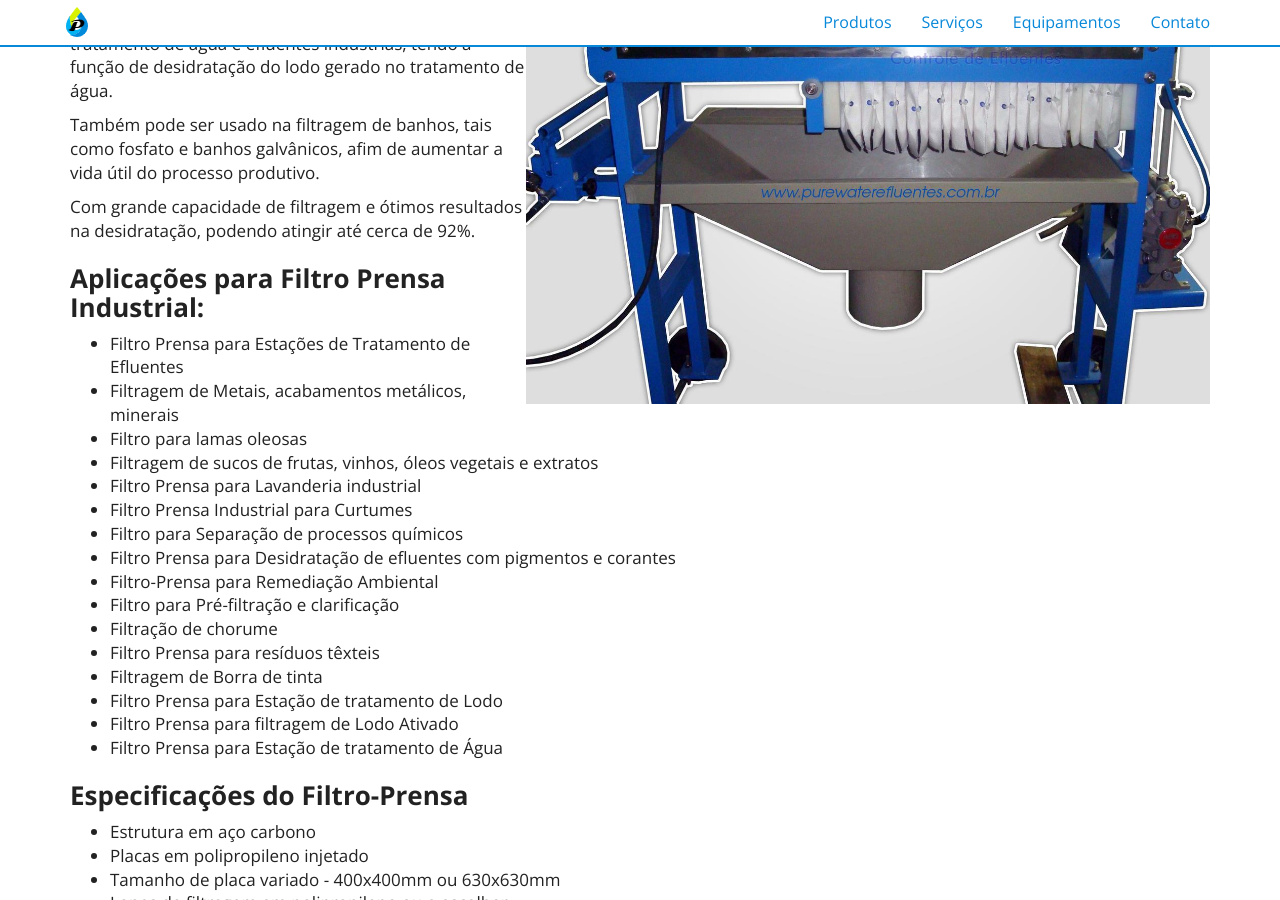
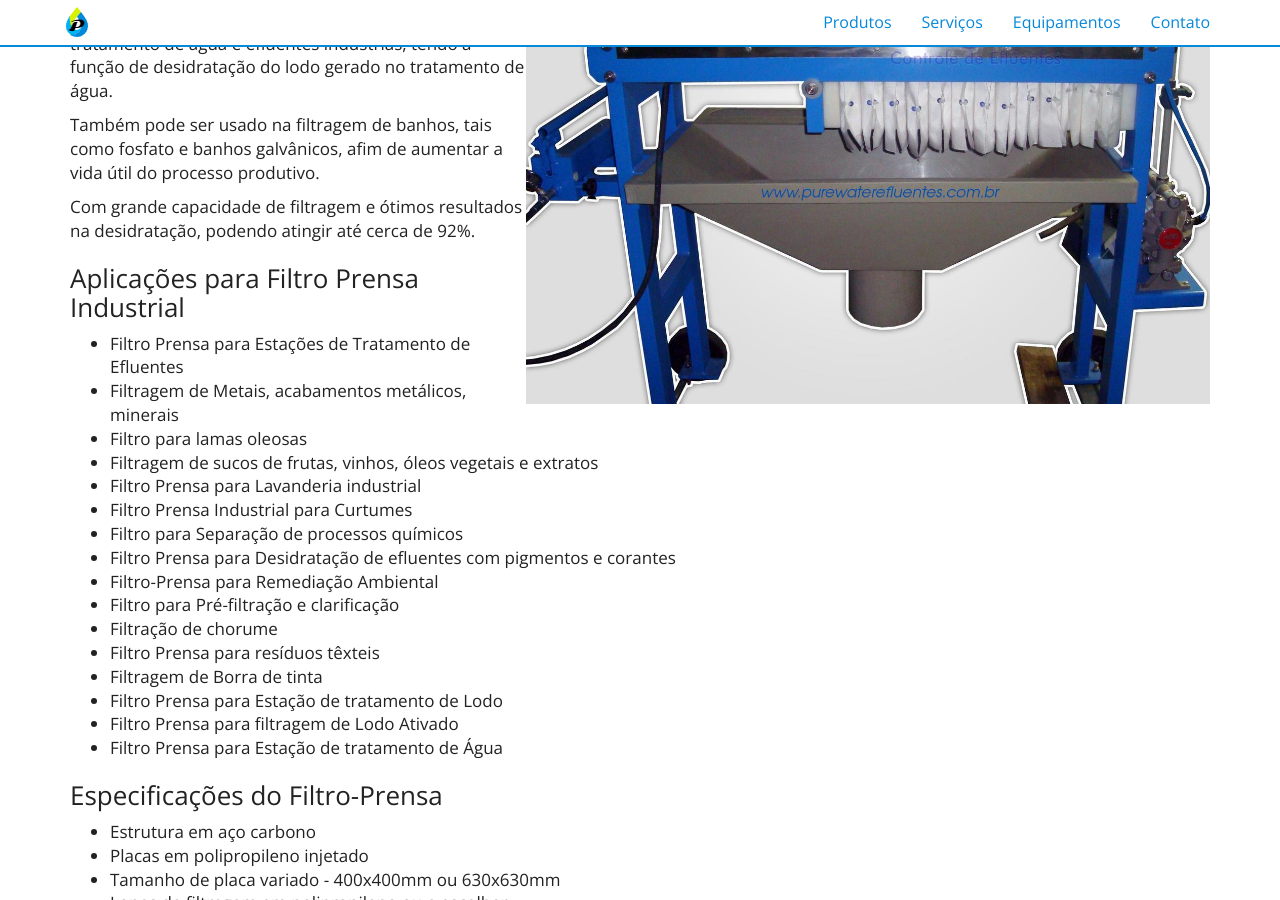
Before and after one commit to purewaterefluentes/purewaterefluentes.github.io, a Jekyll site: the page built from equipamentos/filtro-prensa.md, in a window 1280 px wide and 900 px high, scrolled down 500 px. Built offline with Jekyll 4.4.1, drawn with Linux system fonts in a browser that asks for light colours; nearby versions of some CDN libraries; library files that are not in the unit come from our copies.

Commit message:
Padronizacao

```diff
--- a/equipamentos/filtro-prensa.md
+++ b/equipamentos/filtro-prensa.md
@@ -14,7 +14,7 @@ Também pode ser usado na filtragem de banhos, tais como fosfato e banhos galvâ
 
 Com grande capacidade de filtragem e ótimos resultados na desidratação, podendo atingir até cerca de 92%.
 
-### **Aplicações para Filtro Prensa Industrial:**
+### Aplicações para Filtro Prensa Industrial
 
 - Filtro Prensa para Estações de Tratamento de Efluentes
 - Filtragem de Metais, acabamentos metálicos, minerais
@@ -34,7 +34,7 @@ Com grande capacidade de filtragem e ótimos resultados na desidratação, poden
 - Filtro Prensa para Estação de tratamento de Água
 
 
-### **Especificações do Filtro-Prensa**
+### Especificações do Filtro-Prensa
 
 - Estrutura em aço carbono
 - Placas em polipropileno injetado
@@ -46,17 +46,16 @@ Com grande capacidade de filtragem e ótimos resultados na desidratação, poden
 - Cone de descarte de lodo em polipropileno
 - Equipamento fabricado em diversos tamanhos
 
-### **Modelos de Filtro Prensa**
+### Modelos de Filtro Prensa
 
 - **Filtro Prensa Manual:** Onde a operação de abertura e fechamento do filtro prensa é executado pelo operador.
 - **Filtro Prensa Automático:** Onde a operação de abertura e fechamento do filtro prensa é executado pelo conjunto eletro-hidráulico.
-<br />
 
 > Também Comercializamos acessório para filtro prensa, tais como:
   - **Placas em Polipropileno, Bomba Diafragma e Lonas de Filtragem**
 
-### **Tabela Dimencional - Filtro Prensa**
-<br />
+### Tabela Dimencional - Filtro Prensa
+
 {% include purewater/equipamentos/Tabela-Dimensional-Filtro-Prensa.html %}
 
 ### **Galeria de Fotos**
```
